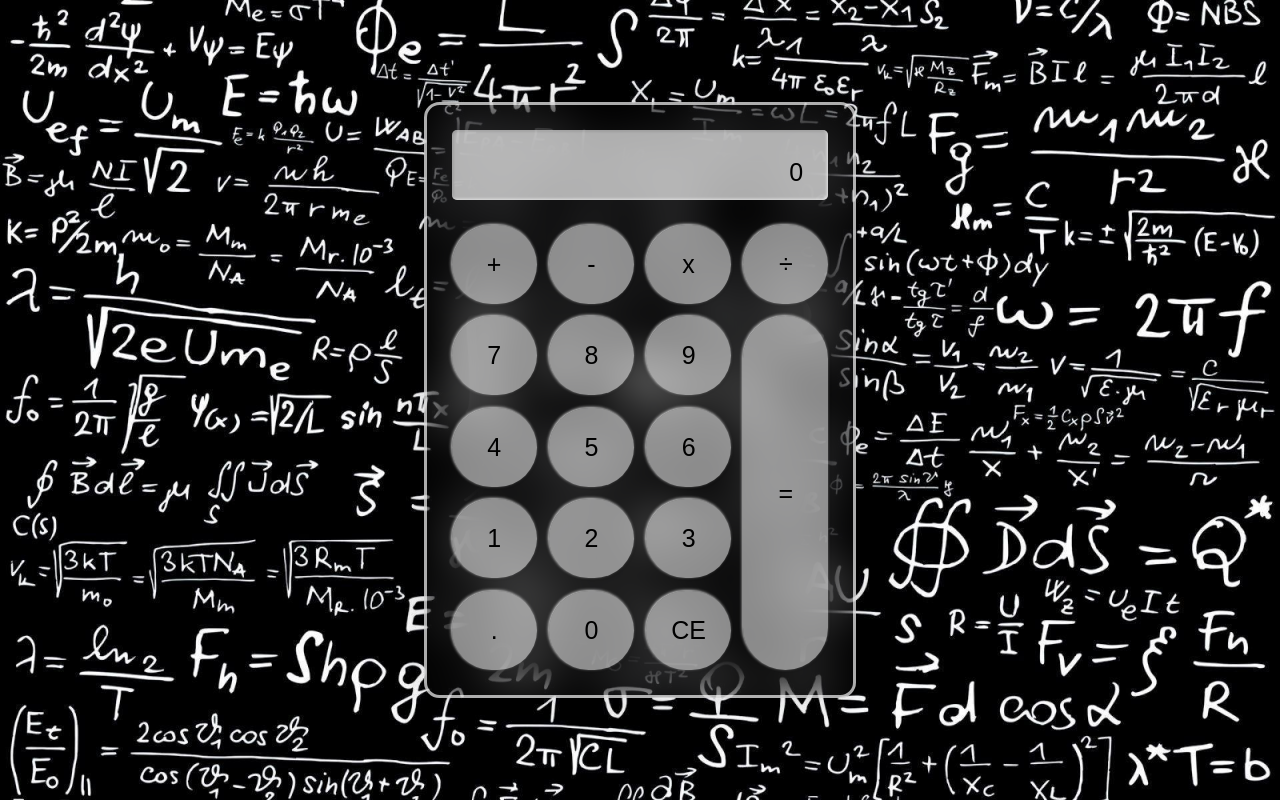
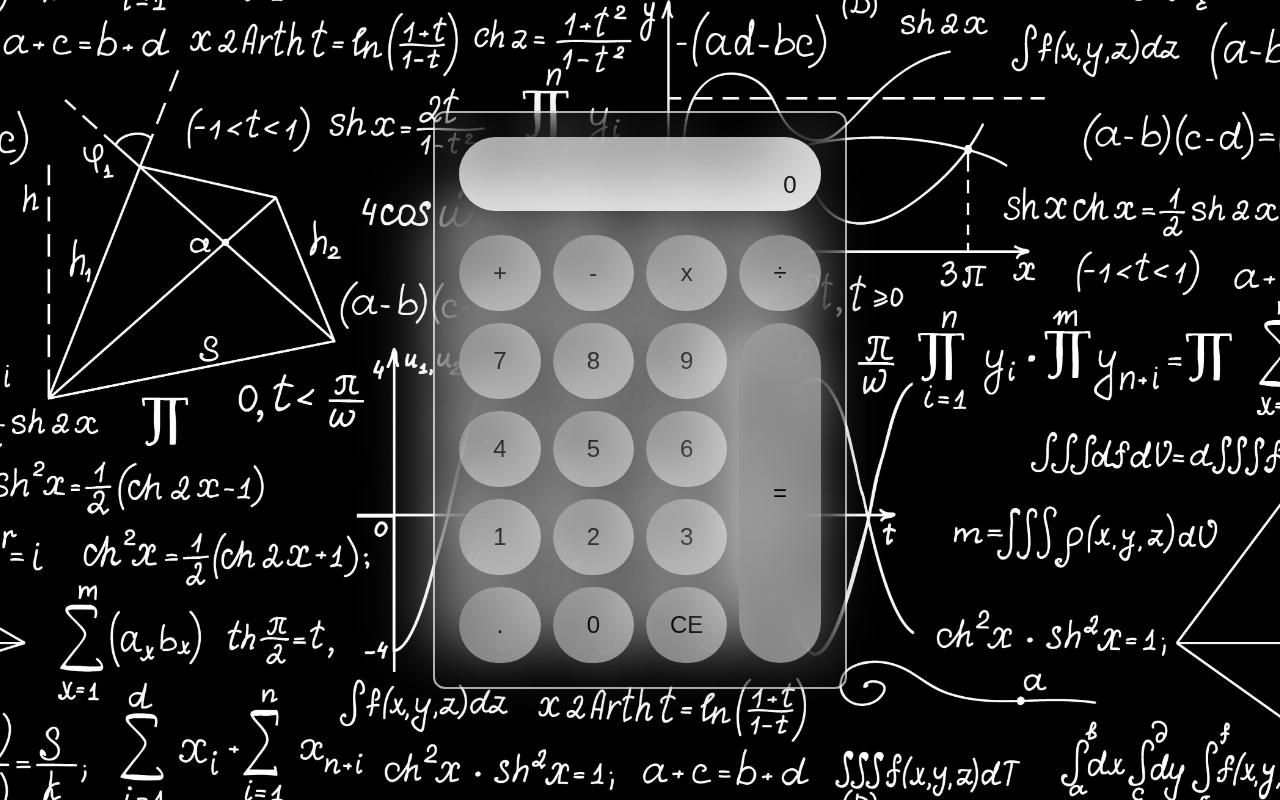
Before and after one commit to saujanyamahajan/Calculator, a plain HTML site: page index.html in a window 1280 px wide. Drawn offline with Linux system fonts and the light colour scheme.

Commit message:
changed background

```diff
--- a/Style.css
+++ b/Style.css
@@ -9,12 +9,12 @@ html {
 	width: 100vw;
 	overflow: hidden;
 	font-family: "Poppins", sans-serif;
-	font-size: 25px;
+	font-size: 150%;
 }
 
 body {
 	height: 100%;
-	background-image: url(./image/calci.jpg);
+	background-image: url(./image/bg.jpg);
 	background-size: cover;
 	background-position: center center;
 	display: flex;
@@ -26,10 +26,10 @@ body {
 	display: flex;
 	flex-direction: column;
 	padding: 1em;
-	border-radius: 0.62rem;
+	border-radius: 0.5rem;
 	backdrop-filter: blur(1em);
-	box-shadow: 0rem 0rem 1.875rem rgba(0, 0, 0, 0.15);
-	border: 0.125rem solid rgba(255, 255, 255, 0.671);
+	box-shadow: 0rem 0rem 30px rgba(0, 0, 0, 0.15);
+	border: 2px solid rgba(255, 255, 255, 0.671);
 }
 
 .output-container {
@@ -39,18 +39,18 @@ body {
 
 .display-container {
 	background: rgba(255, 255, 255, 0.671);
-	border-radius: 5px;
-	margin-bottom: 1em;
+	border-radius: 5rem;
+	margin-bottom: 1rem;
 	color: #000000;
-	box-shadow: inset -1px -1px 3px rgba(255, 255, 255, 0.7),
-		inset 1px 1px 3px rgba(0, 0, 0, 0.2);
+	box-shadow: inset -1rem -1rem 3rem rgba(255, 255, 255, 0.7),
+		inset 1rem 1rem 3rem rgba(0, 0, 0, 0.2);
 }
 
 .current-calc,
 .operator-type {
 	font-size: 0.8rem;
 	color: rgba(0, 0, 0, 0.4);
-	height: 1.4em;
+	height: 1.4rem;
 	padding: 0 0.3rem;
 	display: block;
 }
@@ -77,19 +77,19 @@ body {
 		"four five six equal"
 		"one two three equal"
 		"decimal zero clear equal";
-	gap: 0.5em;
+	gap: 0.5rem;
 }
 
 button {
 	font-size: 1rem;
-	padding: 1em;
+	padding: 1rem;
 	background: rgba(255, 255, 255, 0.521);
 	color: #000000;
 	border: none;
-	border-radius: 2em;
+	border-radius: 2rem;
 	cursor: pointer;
-	box-shadow: -1px -1px 3px rgba(255, 255, 255, 0.8),
-		1px 1px 3px rgba(0, 0, 0, 0.1);
+	box-shadow: -1rem -1rem 3rem rgba(255, 255, 255, 0.8),
+		1rem 1rem 3rem rgba(0, 0, 0, 0.1);
 }
 button:hover,
 button:focus {
```
Also changed, not shown: image/bg.jpg (added).
